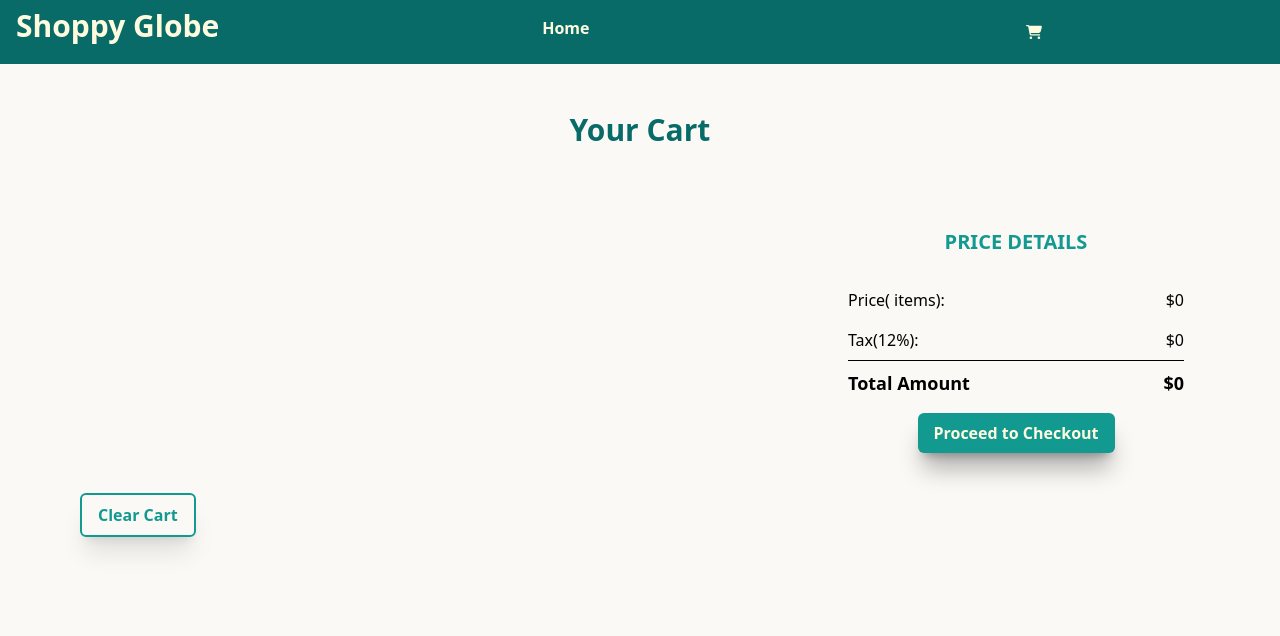
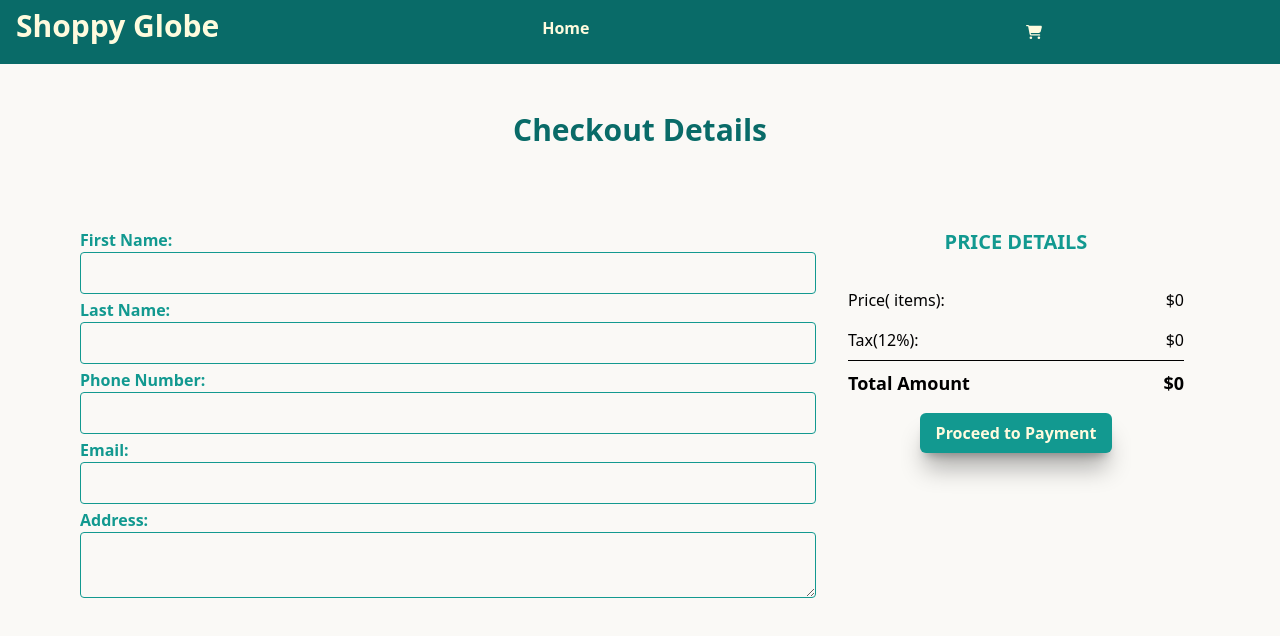
Before and after one commit to Arpan-117/shoppy-globe-e-commerce, a React (Vite) app: page /checkout in a window 1280 px wide. Shown: the top 636 px of the page. Built offline with nearby package versions, Linux system fonts and the light colour scheme.

Commit message:
Added Checkout and Payment pages

```diff
--- a/src/App.jsx
+++ b/src/App.jsx
@@ -6,6 +6,8 @@ import Homepage from './pages/Homepage'
 // import Cart from './components/Cart'
 import ProductDetail from './components/ProductDetail'
 import NotFound from './pages/NotFound'
+import Checkout from './pages/Checkout'
+import Payment from './pages/Payment'
 
 const Cart = lazy(() => import('./components/Cart'));
 
@@ -16,9 +18,11 @@ function App() {
       <Routes>
         <Route path='/' element={<Header />}>
           <Route index element={<Homepage />} />
-          <Route path='cart' element={<Cart />} />
+          {/* <Route path='cart' element={<Cart />} /> */}
           <Route path='product-details/:productId' element={<ProductDetail />} />
-          <Route path='checkout' element={<Suspense fallback=<div>Loading...</div> > <Cart /> </Suspense>} />
+          <Route path='cart' element={<Suspense fallback=<div>Loading...</div> > <Cart /> </Suspense>} />
+          <Route path='checkout' element={<Checkout />} />
+          <Route path='payment' element={<Payment />} />
         </Route>
         <Route path='*' element={<NotFound />} />
       </Routes>
--- a/src/components/Cart.jsx
+++ b/src/components/Cart.jsx
@@ -1,8 +1,9 @@
 import React from 'react'
-import { useNavigate } from 'react-router'
+import { Link, useNavigate } from 'react-router'
 import { useSelector, useDispatch } from 'react-redux'
 import { clearCart } from '../utils/cartSlice'
 import CartItem from './CartItem'
+import CartCalculation from './CartCalculation'
 
 function Cart() {
 
@@ -10,21 +11,22 @@ function Cart() {
   const dispatch = useDispatch();
   const cartItems = useSelector((store) => (store.cart.items));
 
-  const totalPrice = parseFloat((cartItems.reduce((acc, item) => acc+item.price*item.quantity, 0)).toFixed(2));
-  const totalTax = parseFloat((totalPrice * (12 / 100)).toFixed(2));
-  const totalCost = totalPrice + totalTax;
-  let totalItems;
-  if (cartItems.length > 0) {
-  totalItems = cartItems.map(item => item.quantity).reduce((acc, quantity) => acc+quantity);
-  }
+  // const totalPrice = parseFloat((cartItems.reduce((acc, item) => acc+item.price*item.quantity, 0)).toFixed(2));
+  // const totalTax = parseFloat((totalPrice * (12 / 100)).toFixed(2));
+  // const totalCost = totalPrice + totalTax;
+  // let totalItems;
+  // if (cartItems.length > 0) {
+  // totalItems = cartItems.map(item => item.quantity).reduce((acc, quantity) => acc+quantity);
+  // }
   // console.log(tp);
 
-  const handleCheckout = () => {
-    alert('Cannot proceed ahead! Website still in development!');
-  }
+  // const handleCheckout = () => {
+  //   alert('Cannot proceed ahead! Website still in development!');
+  // }
 
   return (
     <div className='lg:px-16 lg:py-8'>
+    { cartItems.length > 0 ?
     <div className='md:px-4 md:py-4'>
       <h3 className='text-center md:text-3xl text-[#096B68] font-semibold md:py-4'>Your Cart</h3>
 
@@ -38,7 +40,9 @@ function Cart() {
         </div>
 
         <div className='md:basis-1/3'>
-          <h4 className='text-center font-semibold text-xl text-[#129990]'>PRICE DETAILS</h4>
+
+          <CartCalculation />
+          {/* <h4 className='text-center font-semibold text-xl text-[#129990]'>PRICE DETAILS</h4>
           <br />
 
           <div className='flex flex-row px-4'>
@@ -57,10 +61,12 @@ function Cart() {
               <p className='py-2 font-semibold text-lg'>${totalCost}</p>
             </div>
 
-          </div>
+          </div> */}
 
           <div className='text-center py-2'>
-          <button onClick={handleCheckout} className='px-4 py-2 rounded-md bg-[#129990] font-semibold text-[#FFFBDE] shadow-xl/30 hover:scale-105'>Proceed to Checkout</button>
+            <Link to='/checkout'>
+              <button className='px-4 py-2 rounded-md bg-[#129990] font-semibold text-[#FFFBDE] shadow-xl/30 hover:scale-105'>Proceed to Checkout</button>
+            </Link>
           </div>
 
         </div>
@@ -70,6 +76,21 @@ function Cart() {
       {/* {console.log(totalPrice)} */}
       <button onClick={() => dispatch(clearCart())} className='px-4 py-2 rounded-md border-2 border-[#129990] font-semibold text-[#129990] shadow-xl hover:scale-105'>Clear Cart</button>
       </div>
+      :
+      <div className='md:px-4 md:py-4'>
+        <h3 className='text-center md:text-3xl text-[#096B68] font-semibold md:py-4'>Your Cart</h3>
+
+        <div className='md:py-4'>
+          <img src='https://media2.giphy.com/media/v1.Y2lkPTc5MGI3NjExY2NtNWRnZHBxemQ0YW9lNW9uOXlyYXExbTV4aWd6b3JhODFlaGFzNiZlcD12MV9pbnRlcm5hbF9naWZfYnlfaWQmY3Q9Zw/ez1QgBv3LAzwcYiGDK/giphy.gif' alt='error-image' className='mx-auto w-70' />
+        </div>
+        <div className='text-center'>
+          <p className='md:py-4 text-lg text-center'>Looks like you've forgotten to add items to your cart.</p>
+          <Link to='/'>
+            <button className='px-4 py-2 rounded-md bg-[#129990] font-semibold text-[#FFFBDE] shadow-xl/30 hover:scale-105'>Back to Homepage</button>
+          </Link>
+        </div>
+      </div>
+    }
     </div>
   )
 }
--- /dev/null
+++ b/src/components/CartCalculation.jsx
@@ -0,0 +1,44 @@
+import React from 'react'
+import { useSelector } from 'react-redux'
+
+function CartCalculation() {
+
+    const cartItems = useSelector((store) => (store.cart.items));
+
+    const totalPrice = parseFloat((cartItems.reduce((acc, item) => acc+item.price*item.quantity, 0)).toFixed(2));
+  const totalTax = parseFloat((totalPrice * (12 / 100)).toFixed(2));
+  const totalCost = totalPrice + totalTax;
+  let totalItems;
+  if (cartItems.length > 0) {
+  totalItems = cartItems.map(item => item.quantity).reduce((acc, quantity) => acc+quantity);
+  }
+
+  return (
+    <div>
+
+        <h4 className='text-center font-semibold text-xl text-[#129990]'>PRICE DETAILS</h4>
+          <br />
+
+          <div className='flex flex-row px-4'>
+
+            <div className='basis-1/2'>
+              <p className='py-2'>Price({totalItems} items):</p>
+              <p className='py-2'>Tax(12%):</p>
+              <hr/>
+              <p className='py-2 font-semibold text-lg'>Total Amount</p>
+            </div>
+
+            <div className='basis-1/2 text-right'>
+              <p className='py-2'>${totalPrice}</p>
+              <p className='py-2'>${totalTax}</p>
+              <hr/>
+              <p className='py-2 font-semibold text-lg'>${totalCost}</p>
+            </div>
+
+          </div>
+
+    </div>
+  )
+}
+
+export default CartCalculation
--- /dev/null
+++ b/src/pages/Checkout.jsx
@@ -0,0 +1,149 @@
+import { useState } from 'react'
+import CartCalculation from '../components/CartCalculation';
+import { Link, useNavigate } from 'react-router';
+
+function Checkout() {
+    const [formData, setFormData] = useState({
+        firstName: '',
+        lastName: '',
+        phoneNumber: '',
+        email: '',
+        address: '',
+    });
+    const [errors, setErrors] = useState({});
+
+    const handleChange = (e) => {
+        const { name, value } = e.target;
+        setFormData(prev => ({ ...prev, [name]: value }));
+    };
+
+    const navigate = useNavigate();
+
+    const validate = () => {
+        const newErrors = {};
+
+        if (!formData.firstName.trim()) {
+            newErrors.firstName = 'First name is required';
+        }
+
+        if (!formData.lastName.trim()) {
+            newErrors.lastName = 'Last name is required';
+        }
+
+        if (!/^\d{10}$/.test(formData.phoneNumber)) {
+            newErrors.phoneNumber = 'Phone number must be 10 digits';
+        }
+
+        const emailRegex = /^[^\s@]+@[^\s@]+\.[^\s@]+$/;
+        if (!emailRegex.test(formData.email)) {
+            newErrors.email = 'Invalid email format';
+        }
+
+        if (!formData.address.trim()) {
+            newErrors.address = 'Address is required';
+        }
+
+        setErrors(newErrors);
+
+        return Object.keys(newErrors).length === 0;
+    };
+
+    const handleSubmit = () => {
+        if (validate()) {
+            alert('All fields are valid! Proceeding to payment...');
+            // Here, handle the payment logic or navigate to payment page.
+            navigate('/payment');
+        } else {
+            alert('Please correct the errors in the form.');
+        }
+    };
+
+    return (
+        <div className='lg:px-16 lg:py-8'>
+            <div className='md:px-4 md:py-4'>
+                <h3 className='text-center md:text-3xl text-[#096B68] font-semibold md:py-4'>Checkout Details</h3>
+
+                <div className='md:flex md:pt-16 md:pb-8 gap-4'>
+
+                    <div className='md:basis-2/3'>
+                        <form className='flex flex-col space-y-4'>
+                            <label className='block text-[#129990] font-semibold mb-1'>
+                                First Name:
+                                <input
+                                    type="text"
+                                    name="firstName"
+                                    value={formData.firstName}
+                                    onChange={handleChange}
+                                    className='w-full border border-[#129990] rounded px-3 py-2 focus:outline-none'
+                                />
+                                {errors.firstName && <span className="text-red-500 text-sm">{errors.firstName}</span>}
+                            </label>
+
+                            <label className='block text-[#129990] font-semibold mb-1'>
+                                Last Name:
+                                <input
+                                    type="text"
+                                    name="lastName"
+                                    value={formData.lastName}
+                                    onChange={handleChange}
+                                    className='w-full border border-[#129990] rounded px-3 py-2 focus:outline-none'
+                                />
+                                {errors.lastName && <span className='text-red-500 text-sm'>{errors.lastName}</span>}
+                            </label>
+
+                            <label className='block text-[#129990] font-semibold mb-1'>
+                                Phone Number:
+                                <input
+                                    type="text"
+                                    name="phoneNumber"
+                                    value={formData.phoneNumber}
+                                    onChange={handleChange}
+                                    className='w-full border border-[#129990] rounded px-3 py-2 focus:outline-none'
+                                />
+                                {errors.phoneNumber && <span className='text-red-500 text-sm'>{errors.phoneNumber}</span>}
+                            </label>
+
+                            <label className='block text-[#129990] font-semibold mb-1'>
+                                Email:
+                                <input
+                                    type="email"
+                                    name="email"
+                                    value={formData.email}
+                                    onChange={handleChange}
+                                    className='w-full border border-[#129990] rounded px-3 py-2 focus:outline-none'
+                                />
+                                {errors.email && <span className='text-red-500 text-sm'>{errors.email}</span>}
+                            </label>
+
+                            <label className='block text-[#129990] font-semibold mb-1'>
+                                Address:
+                                <textarea
+                                    name="address"
+                                    value={formData.address}
+                                    onChange={handleChange}
+                                    className='w-full border border-[#129990] rounded px-3 py-2 focus:outline-none'
+                                />
+                                {errors.address && <span className='text-red-500 text-sm'>{errors.address}</span>}
+                            </label>
+                        </form>
+                    </div>
+
+                    <div className='md:basis-1/3'>
+                        <CartCalculation />
+                        <div className='text-center py-2'>
+
+                        <button className='px-4 py-2 rounded-md bg-[#129990] font-semibold text-[#FFFBDE] shadow-xl/30 hover:scale-105' onClick={handleSubmit}>
+                            Proceed to Payment
+                        </button>
+
+                        </div>
+
+                    </div>
+
+                </div>
+            </div>
+        </div>
+    )
+}
+
+export default Checkout
--- /dev/null
+++ b/src/pages/Payment.jsx
@@ -0,0 +1,11 @@
+import React from 'react'
+
+function Payment() {
+  return (
+    <div className='lg:px-16 lg:py-8'>
+        <p>This page is under development.</p>
+    </div>
+  )
+}
+
+export default Payment
```
